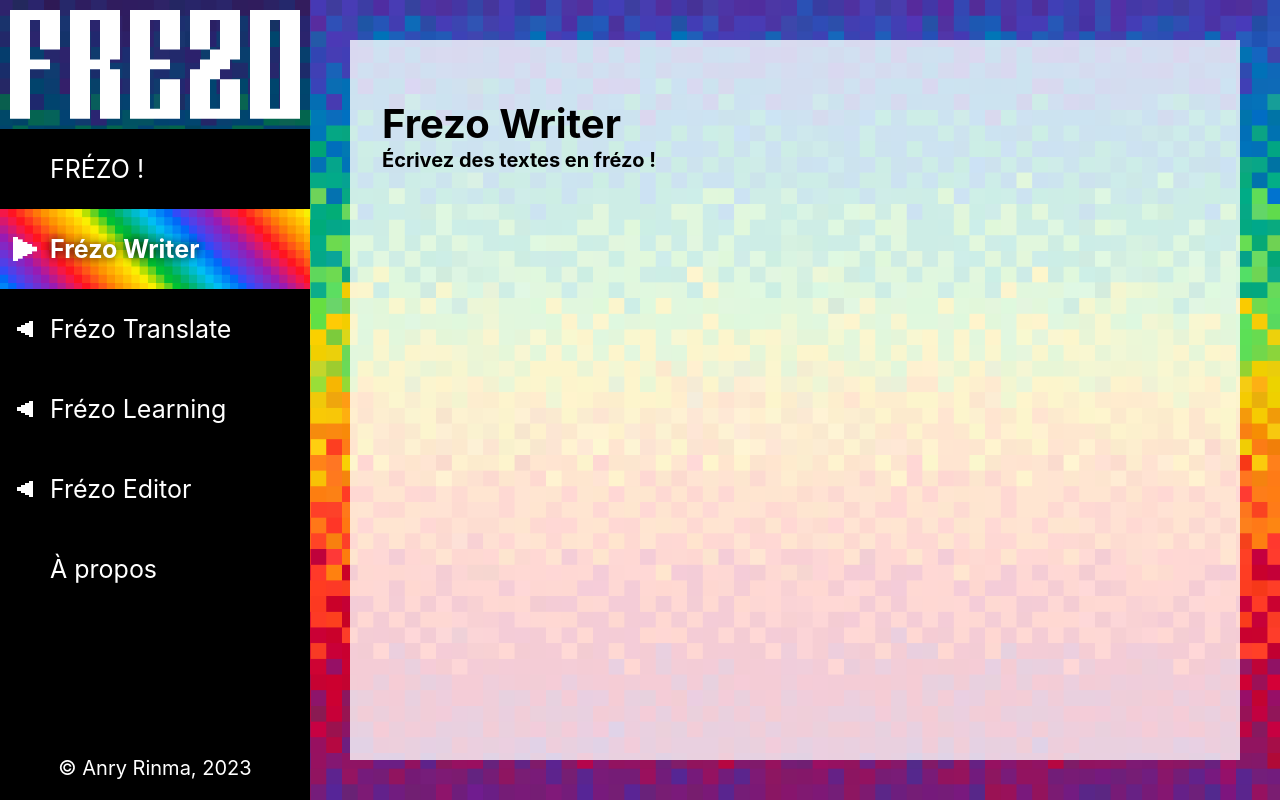
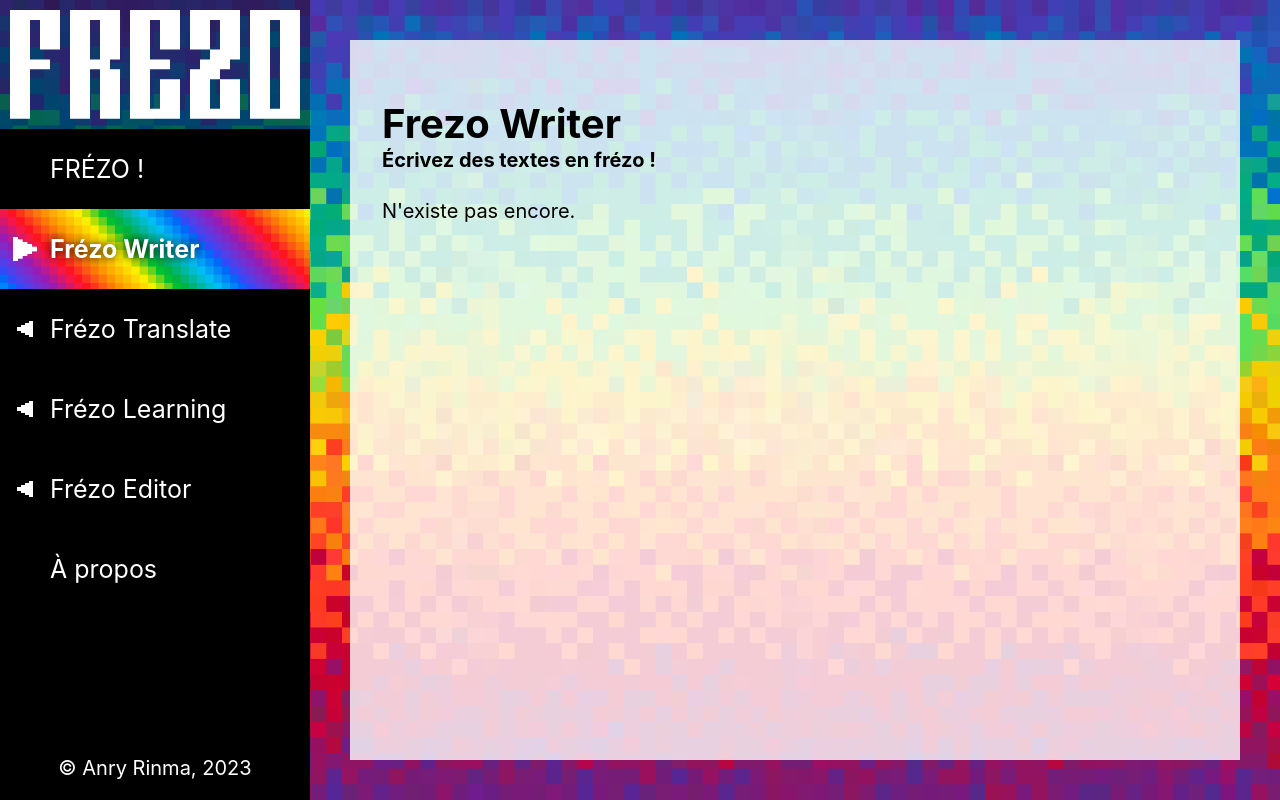
Before and after one commit to Ryan-MARIN/frezo-app, a React (Create React App) app: page /writer in a window 1280 px wide. Built offline with nearby package versions, Linux system fonts and the light colour scheme; the HTML template or start-up script is replaced by a standard one.

Commit message:
writer n'existe pas encore

```diff
--- a/src/pages/frezo-writer/FrezoWriter.jsx
+++ b/src/pages/frezo-writer/FrezoWriter.jsx
@@ -1,6 +1,6 @@
-import React from 'react'
-import { useEffect } from 'react';
-import { useLocation } from 'react-router-dom';
+import React from "react";
+import { useEffect } from "react";
+import { useLocation } from "react-router-dom";
 
 const FrezoWriter = () => {
   const location = useLocation();
@@ -9,8 +9,13 @@ const FrezoWriter = () => {
   }, [location]);
 
   return (
-    <h1>Frezo Writer<div>Écrivez des textes en frézo !</div></h1>
-  )
-}
+    <>
+      <h1>
+        Frezo Writer<div>Écrivez des textes en frézo !</div>
+      </h1>
+      N'existe pas encore.
+    </>
+  );
+};
 
-export default FrezoWriter
+export default FrezoWriter;
```
